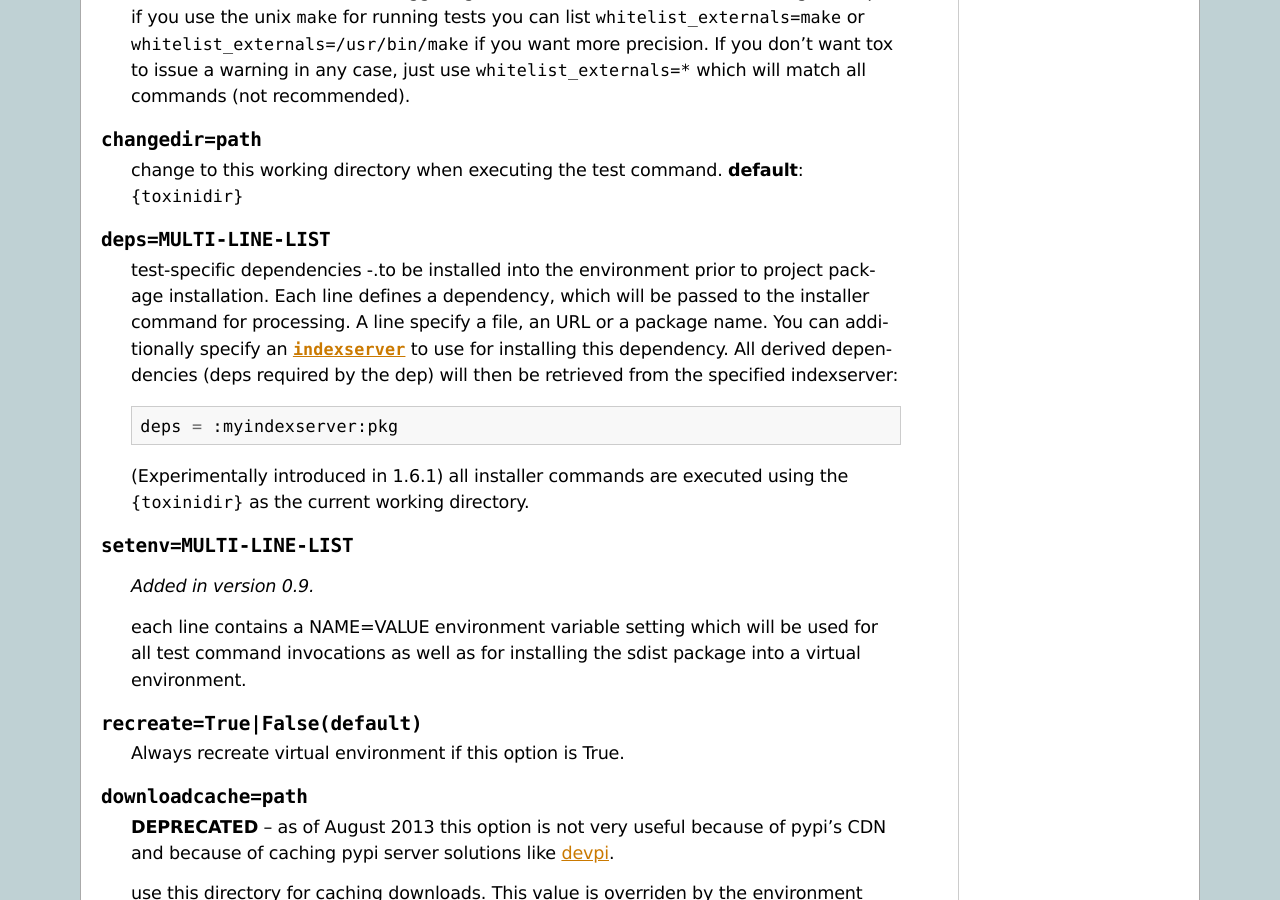
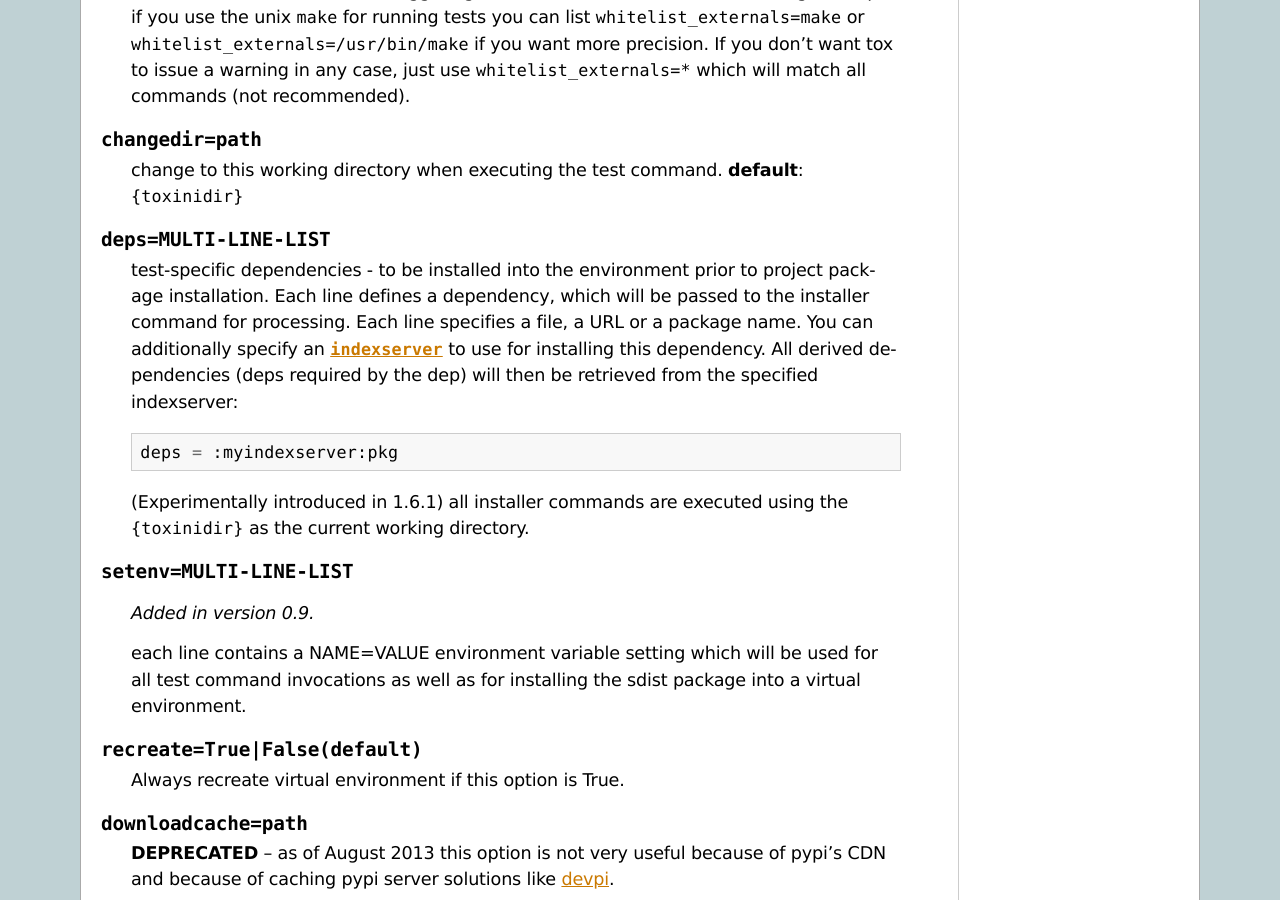
Before and after one commit to msabramo/tox, a Sphinx documentation site: the page built from doc/config.txt, in a window 1280 px wide and 900 px high, scrolled down 2224 px. Built offline with Sphinx 7.4.7, drawn with Linux system fonts in a browser that asks for light colours.

Commit message:
config documentation typo fixup

```diff
--- a/doc/config.txt
+++ b/doc/config.txt
@@ -122,10 +122,10 @@ Complete list of settings that you can put into ``testenv*`` sections:
 
 .. confval:: deps=MULTI-LINE-LIST
 
-    test-specific dependencies -.to be installed into the environment prior to project
+    test-specific dependencies - to be installed into the environment prior to project
     package installation.  Each line defines a dependency, which will be
-    passed to the installer command for processing.  A line specify a file,
-    an URL or a package name.  You can additionally specify
+    passed to the installer command for processing.  Each line specifies a file,
+    a URL or a package name.  You can additionally specify
     an :confval:`indexserver` to use for installing this dependency.
     All derived dependencies (deps required by the dep) will then be
     retrieved from the specified indexserver::
```
